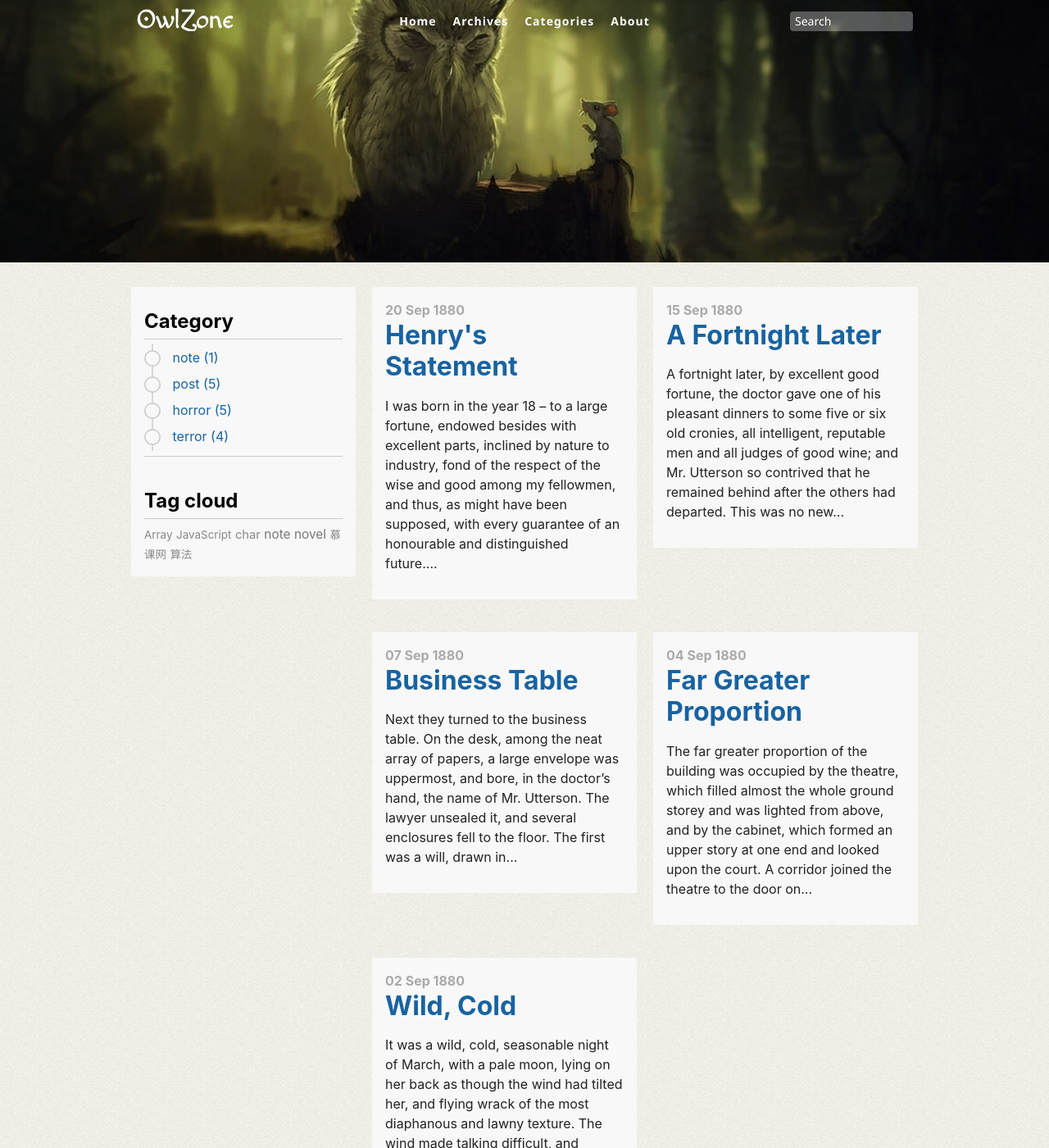
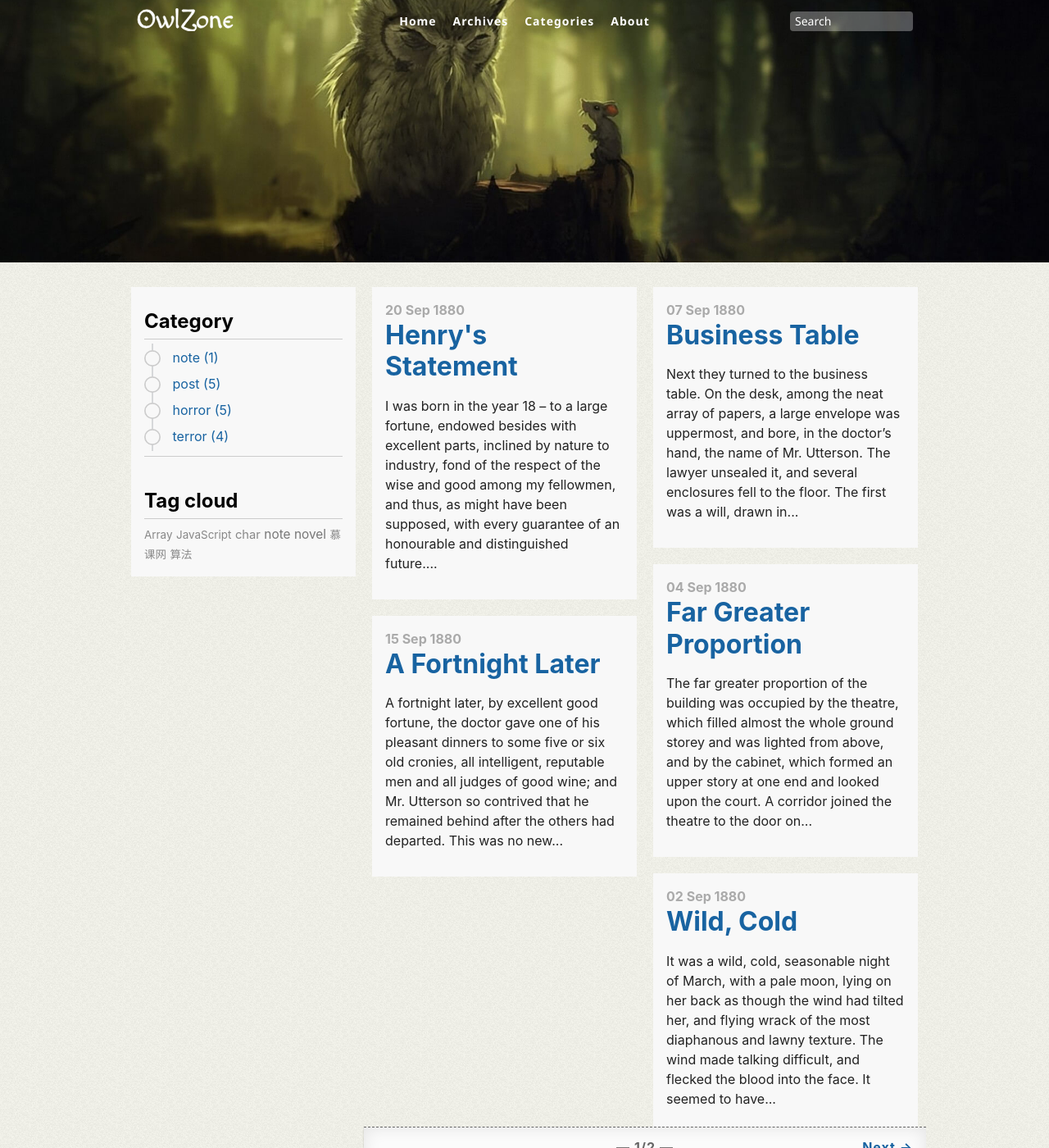
Before and after one commit to mapkts/owlzone, a Jekyll site: the page built from index.html, in a window 1280 px wide and 1400 px high. Shown: the whole window at 82% size. Built offline with Jekyll 4.4.1, drawn with Linux system fonts in a browser that asks for light colours; the list of posts is cut into pages by our own code.

Commit message:
Update index.html

```diff
--- a/assets/css/style.css
+++ b/assets/css/style.css
@@ -460,21 +460,23 @@
 	color: #222;
 }
 .flex-items {
-	display: flex;
-	flex-wrap: wrap;
+			column-count: 2;
+			column-gap: 0;
 }
 .flex-item {
-	max-width: 50%;
 	position: relative;
-	margin-bottom: 20px;
+	break-inside: avoid;
 	padding: 10px;
 	/* background-color: #f8f8f8; */
 	/* box-shadow: 0 1px 2px rgba(0,0,0,.2), 0 0 20px rgba(0,0,0,.1) inset; */
 }
 @media (max-width: 620px) {
+	.flex-items {
+		column-count: 1;
+	}
 	.flex-item {
 		max-width: 100%;
-		top: -50px;
+		top: -45px;
 	}
 }
 .card {
--- a/index.html
+++ b/index.html
@@ -20,7 +20,11 @@
 						{{ post.content | truncatewords: 50 }}
 					</div>
 
-					<div class="post-tag"></div>
+					<div class="post-tags">
+							{% for tag in tags %}
+							<span class="tag {{ tag }}">{{ tag }}</span>
+							{% endfor %}
+					</div>
 				</div>
 			</li>
 			{% endfor %}
```
